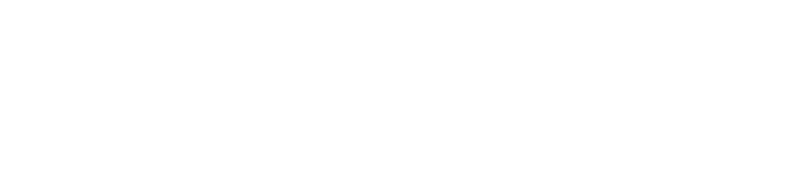
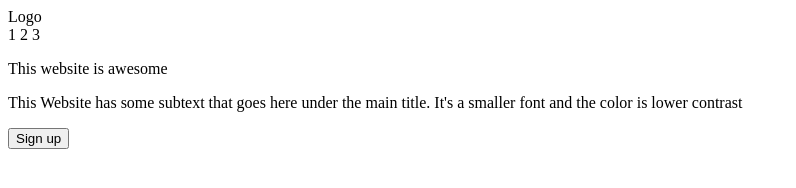
Before and after one commit to BigJetPunch/odin-landing-page, a plain HTML site: page index.html in a window 1280 px wide. Shown: the whole page, without its empty margins (0-796 px from the left). Drawn offline with Linux system fonts and the light colour scheme.

Commit message:
Create index.html -incomplete Commiting first portion of index.html. Finished laying out header section.

```diff
--- a/index.html
+++ b/index.html
@@ -5,9 +5,43 @@
     <meta http-equiv="X-UA-Compatible" content="IE=edge">
     <meta name="viewport" content="width=device-width, initial-scale=1.0">
     <title>Landing Page</title>
-    <link rel="stylesheet" href="styles.css" />
+    <link rel="stylesheet" href="styles.css"/>
 </head>
 <body>
 
+    <div class="header">
+        <nav class="nav">
+            <div class="logo">
+                Logo
+            </div>
+            <div class="links">
+                1
+                2
+                3
+            </div>
+        </nav>
+        <div class="introleft">
+        <div class="intro">
+            <p class="title">
+                This website is awesome
+            </p>
+            <p class="titletext">
+                This Website has some subtext that goes here under the main title. It's a smaller font and the color is lower contrast
+            </p>
+            <button class="titlesignup">
+                Sign up
+            </button>
+        </div>
+        <div class="introright">
+
+        </div>
+        </div>
+    </div>
+    <!-- Nothing below is complete -->
+    <div class="info"></div>
+    <div class="quote"></div>
+    <div class="signup"></div>
+    <div class="cr"></div>
+
 </body>
 </html>
```
